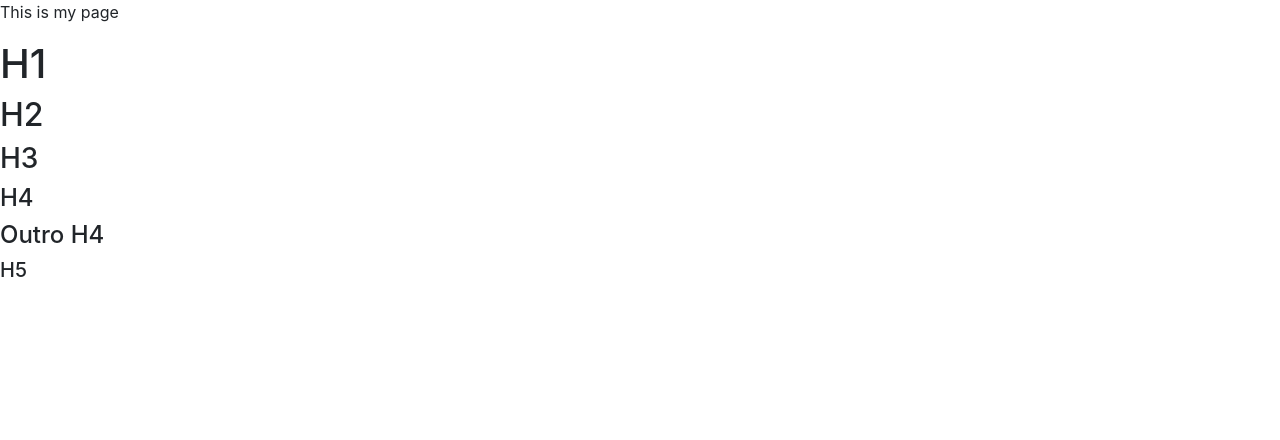
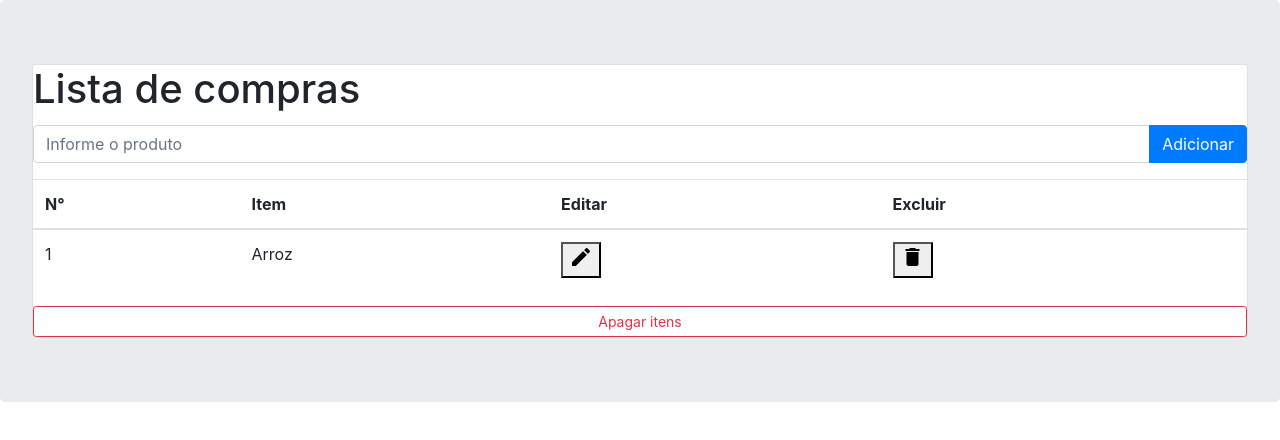
Before and after one commit to Eliane-orlandin/lista_de_tarefas, a plain HTML site: page index.html in a window 1280 px wide. Drawn offline with nearby package versions, Linux system fonts and the light colour scheme.

Commit message:
Template inicial

```diff
--- a/index.html
+++ b/index.html
@@ -1,23 +1,72 @@
-<!doctype html>
-<html>
+<!DOCTYPE html>
+<html lang="pt-br">
   <head>
-    <meta charset="utf-8" />
-    <title>My test page</title>
-    <link rel="stylesheet" href="styles.css" />
-    <!--BOOTSTRAP-->
+    <!-- Meta tags Obrigatórias -->
+    <meta charset="utf-8">
+    <meta name="viewport" content="width=device-width, initial-scale=1, shrink-to-fit=no">
+
+    <!-- Bootstrap CSS -->
     <link rel="stylesheet" href="https://stackpath.bootstrapcdn.com/bootstrap/4.1.3/css/bootstrap.min.css" integrity="sha384-MCw98/SFnGE8fJT3GXwEOngsV7Zt27NXFoaoApmYm81iuXoPkFOJwJ8ERdknLPMO" crossorigin="anonymous">
+    <link rel="stylesheet" href="https://fonts.googleapis.com/icon?family=Material+Icons">
+    <title>Olá, mundo!</title>
+  </head>
+  <body>
+    <div class="jumbotron">
+        <div class="card"
+            <div class="card-body">
+                 <h1 class="card-title">Lista de compras</h1>
+
+                 <div class="input-group mb-3">
+                    <input type="text" class="form-control" placeholder="Informe o produto" aria-label="Recipiente para nickname" aria-describedby="basic-addon2">
+                    <div class="input-group-append">
+                        <button type="button" class="btn btn-primary">Adicionar</button>
+                     </div>
+                    </div>
+
+                    <div>
+                        <table class="table">
+                            <thead>
+                                <tr>
+                                    <th>N°</th>
+                                    <th>Item</th>
+                                    <th>Editar</th>
+                                    <th>Excluir</th>
+                                </tr>
+
+
+                            </thead>
+                            <tbody>
+                                <tr>
+                                    <td>1</td>
+                                    <td>Arroz</td>
+                                    <td>
+                                        <button>
+                                            <span class="material-icons">mode_edit</span>
+                                        </button>
+
+                                    </td>
+                                    <td>
+                                        <button><span class="material-icons">delete</span> </button>
+
+                                    </td>
+
+                                </tr>
+                            </tbody>
+
+
+                        </table>
+                    </div>
+
+                    <button type="button" class="btn btn-outline-danger btn-sm">Apagar itens</button>
+                  </div>
+            </div>
+        </div>
+    </div>
+    <!-- JavaScript (Opcional) -->
+    <!-- jQuery primeiro, depois Popper.js, depois Bootstrap JS -->
     <script src="https://code.jquery.com/jquery-3.3.1.slim.min.js" integrity="sha384-q8i/X+965DzO0rT7abK41JStQIAqVgRVzpbzo5smXKp4YfRvH+8abtTE1Pi6jizo" crossorigin="anonymous"></script>
     <script src="https://cdnjs.cloudflare.com/ajax/libs/popper.js/1.14.3/umd/popper.min.js" integrity="sha384-ZMP7rVo3mIykV+2+9J3UJ46jBk0WLaUAdn689aCwoqbBJiSnjAK/l8WvCWPIPm49" crossorigin="anonymous"></script>
-    <script src="https://stackpath.bootstrapcdn.com/bootstrap/4.1.3/js/bootstrap.min.js" integrity="sha384-ChfqqxuZUCnJSK3+MXmPNIyE6ZbWh2IMqE241rYiqJxyMiZ6OW/JmZQ5stwEULTy" crossorigin="anonymous"></script>
-</head>
-  <body>
-    <!-- Comentariosyl-->
-    <p>This is my page</p>
-    <h1>H1</h1>
-    <h2>H2</h2>
-    <h3>H3</h3>
-    <h4>H4</h4>
-    <h4>Outro H4</h4>
-    <h5>H5</h5>
+
+
   </body>
 </html>
```
